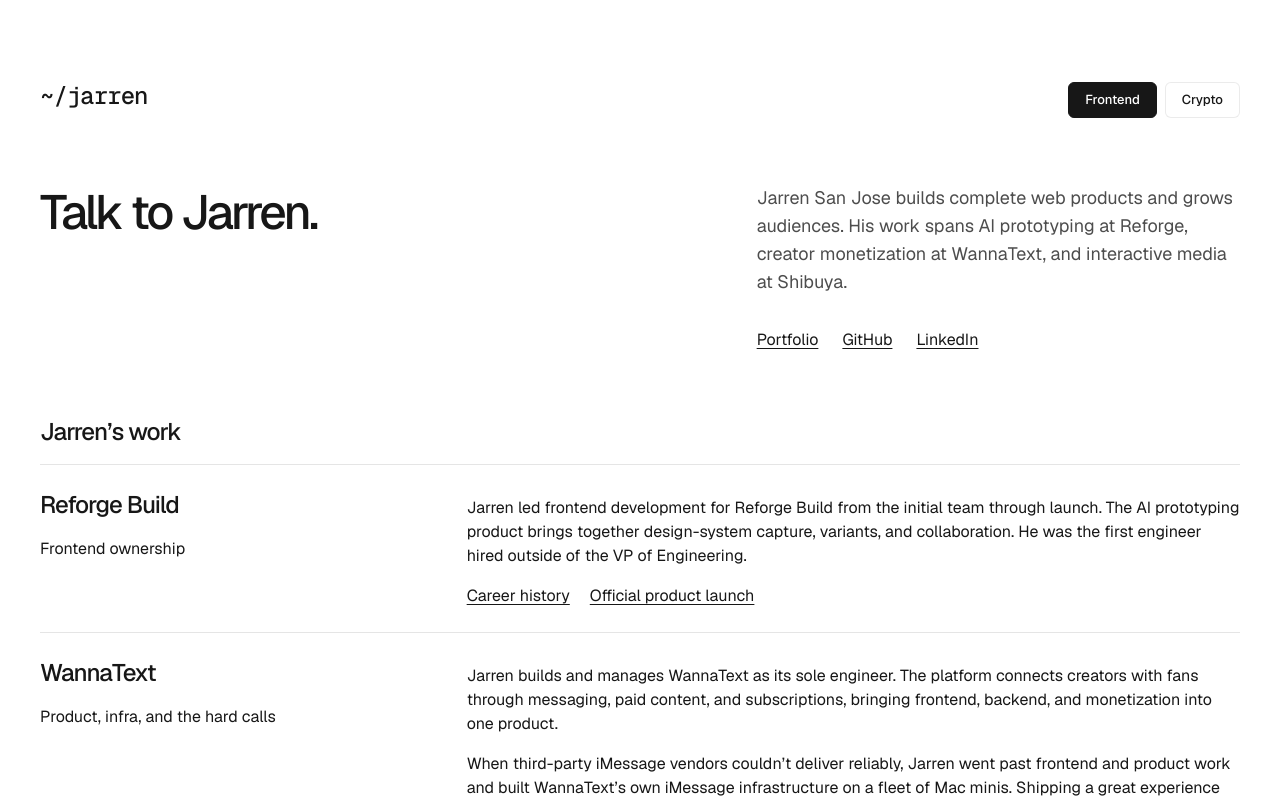
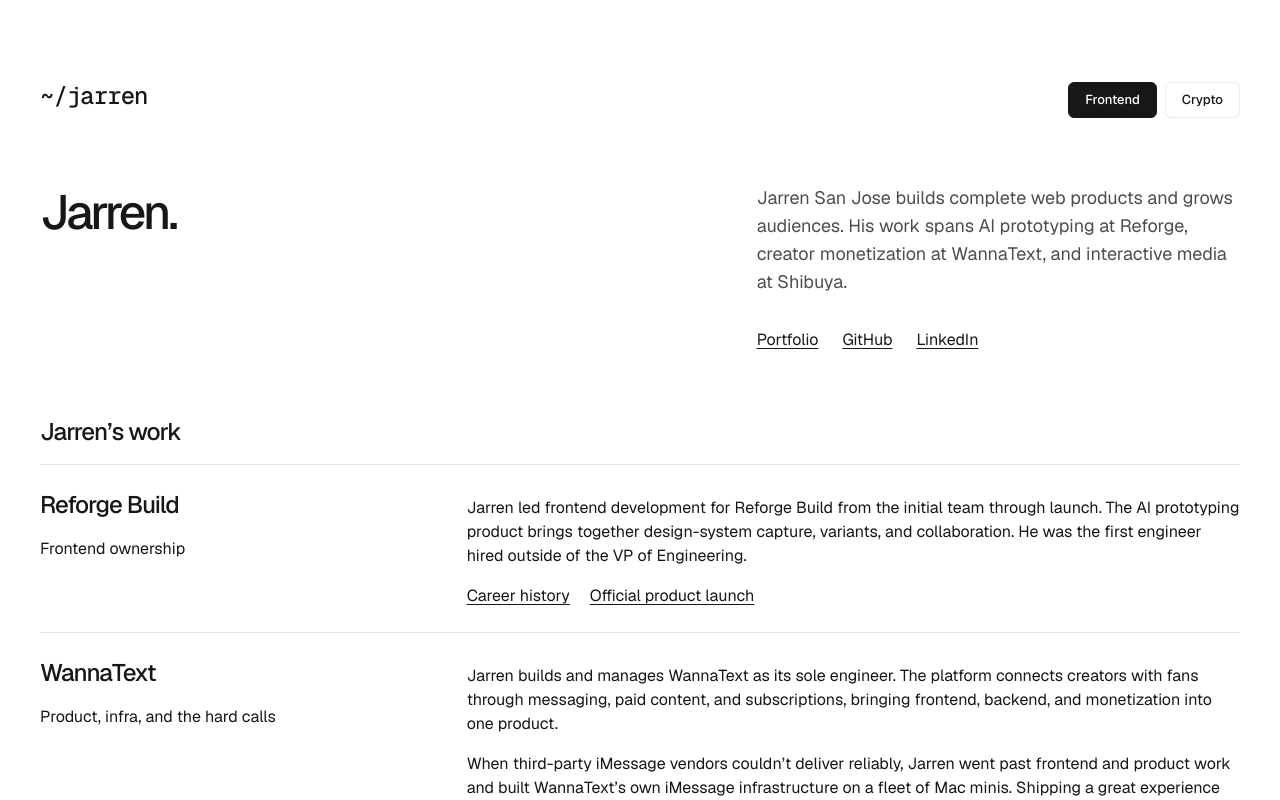
Before and after one commit to jarrensj/monkfishliver, a Next.js app: page / in a window 1280 px wide. Shown: the top 800 px of the page. Built offline with nearby package versions, Linux system fonts and the light colour scheme.

Commit message:
copy: retitle the home page Jarren.

```diff
--- a/app/page.tsx
+++ b/app/page.tsx
@@ -18,7 +18,7 @@
         <section className="vbg-custom-opening" aria-labelledby="candidate-title">
           <div className="vbg-custom-group">
             <h1 id="candidate-title" className="vbg-display">
-              Talk to Jarren.
+              Jarren.
             </h1>
           </div>
           <div className="vbg-custom-context">
```
